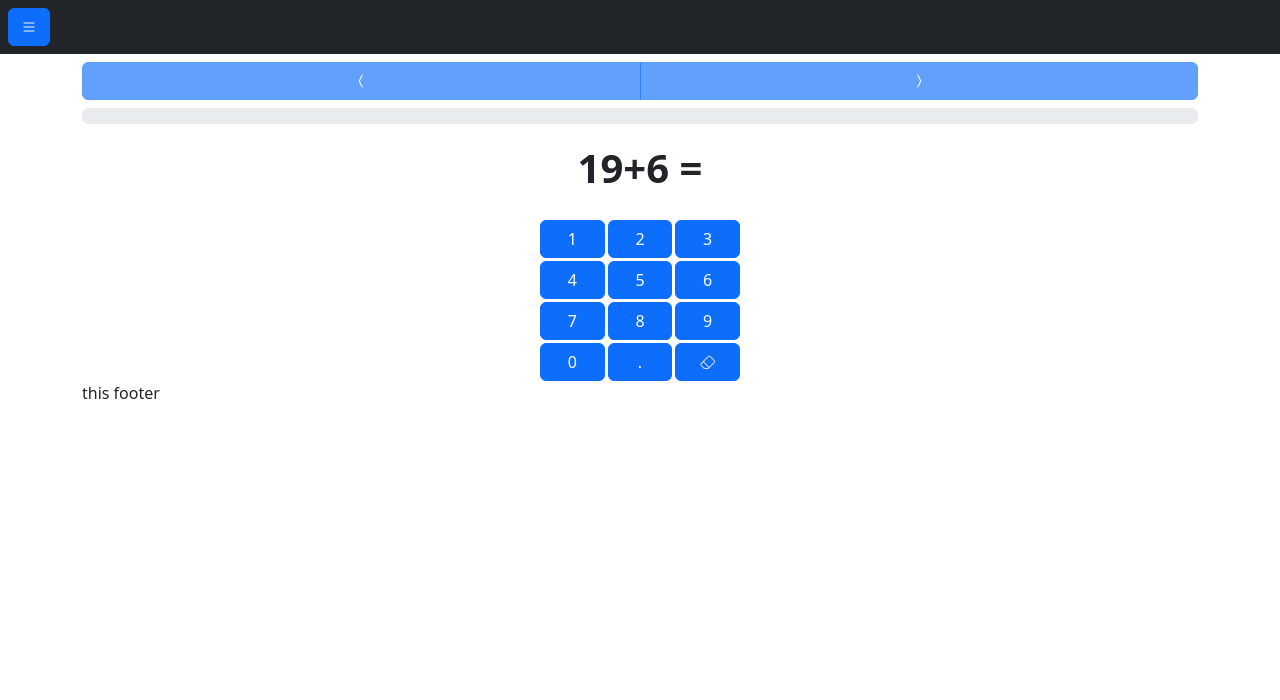
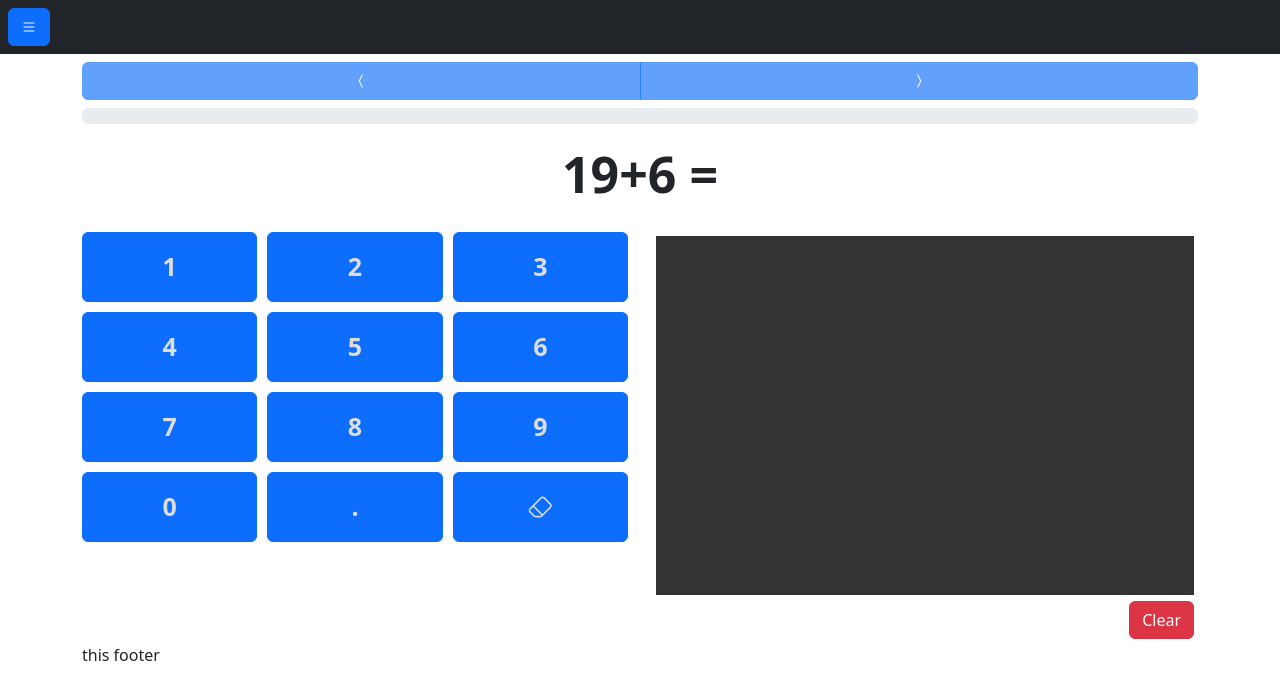
Before and after one commit to luyi985/kids-study, a Next.js app: page /math/addition/1 in a window 1280 px wide. Shown: the top 700 px of the page. Built offline with nearby package versions, Linux system fonts and the light colour scheme.

Commit message:
feat: bigger text

```diff
--- a/components/canvasDrawPanel.tsx
+++ b/components/canvasDrawPanel.tsx
@@ -91,15 +91,18 @@ export const CanvasDrawPanel: React.FC<{
   }, []);
 
   return (
-    <div className="container p-1">
+    <div className="container-fluid p-1">
       <div className="row">
         <div className="col-12">
+          <canvas ref={canvasRef} width="3000" height="2000" />
+        </div>
+        <div
+          className="col-12"
+          style={{ justifyContent: "flex-end", display: "flex" }}
+        >
           <button className="btn btn-danger" onClick={panel?.clearCanvas}>
             Clear
           </button>
-        </div>
-        <div className="col-12">
-          <canvas ref={canvasRef} width="3000" height="2000" />
         </div>
       </div>
     </div>
--- a/components/question.tsx
+++ b/components/question.tsx
@@ -17,7 +17,7 @@ const questionStyle = {
   width: "100%",
   display: "flex",
   justifyContent: "center",
-  fontSize: "35px",
+  fontSize: "50px",
   textAlign: "center",
   flexWrap: "wrap",
   alignItems: "center",
@@ -142,7 +142,7 @@ export const Questions: React.FC<{ questions: MathQuestion[] }> = ({
           </ResultCellWrap>
         </Row>
       )}
-      <Row>
+      <Row style={{ alignItems: "flex-start" }}>
         <div
           className="col-12"
           // @ts-ignore
@@ -152,18 +152,25 @@ export const Questions: React.FC<{ questions: MathQuestion[] }> = ({
             style={{
               fontWeight: "bolder",
               whiteSpace: "nowrap",
+              fontSize: "inherit",
             }}
           >{`${questionList[currentIdx].question} = ${
             questionList?.[currentIdx]?.answer ?? ""
           }`}</h1>
         </div>
-        <Col style={{ justifyContent: "center", display: "flex" }} span={12}>
+        <Col
+          style={{ justifyContent: "center", display: "flex" }}
+          xs={12}
+          md={6}
+        >
           <NumberInputPad
             getResult={handleAnswerChange}
             currentValue={questionList[currentIdx].answer}
           />
         </Col>
-        {/* <CanvasDrawPanel handleSubmit={() => {}} /> */}
+        <Col xs={12} md={6}>
+          <CanvasDrawPanel handleSubmit={() => {}} />
+        </Col>
       </Row>
     </Container>
   );
--- a/styles/NumberInput.module.scss
+++ b/styles/NumberInput.module.scss
@@ -1,7 +1,14 @@
 .number_input {
   min-width: 200px;
-  max-width: 280px;
+  max-width: 700px;
+  width: 100%;
   display: grid;
   grid-template-columns: 1fr 1fr 1fr;
-  gap: 3px;
+  gap: 10px;
+  :global(button) {
+    height: 70px;
+    font-size: 25px;
+    font-weight: bold;
+    color: #ddd;
+  }
 }
```
